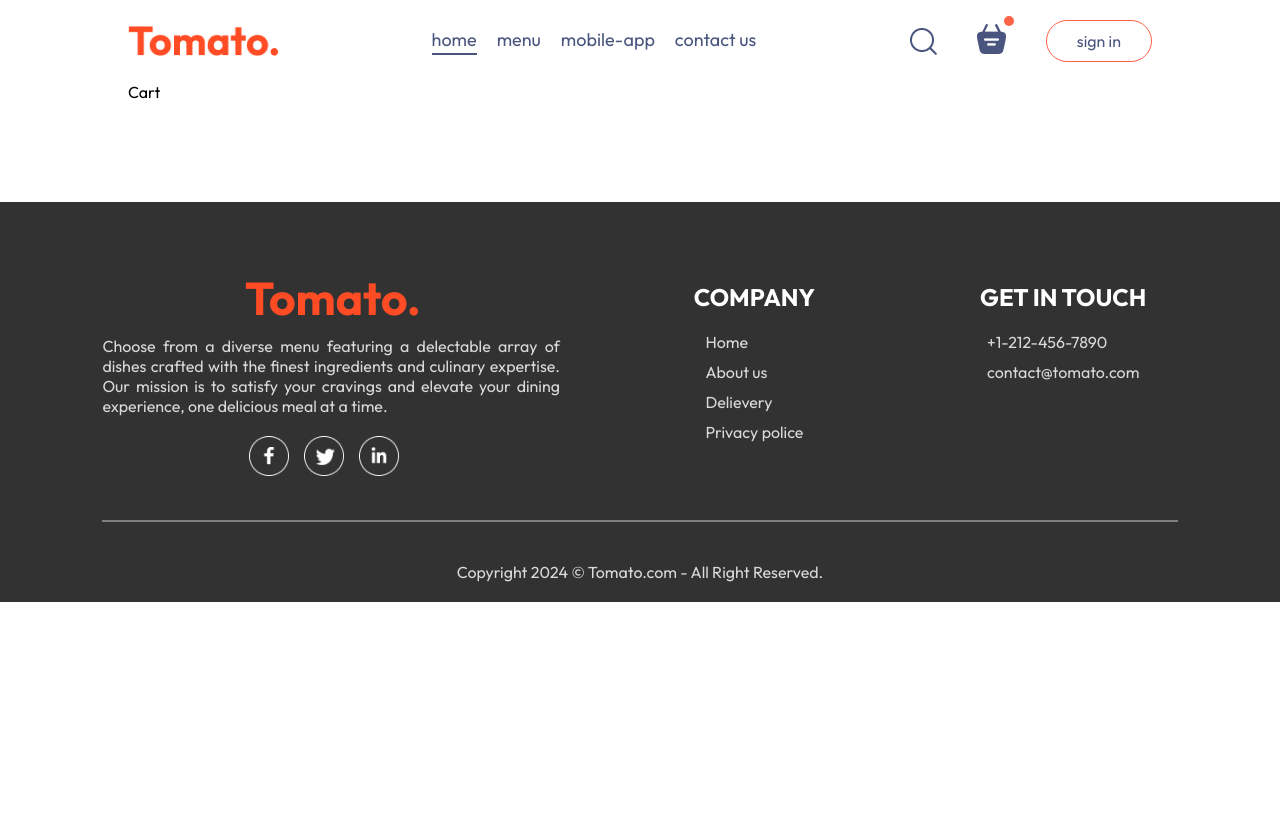
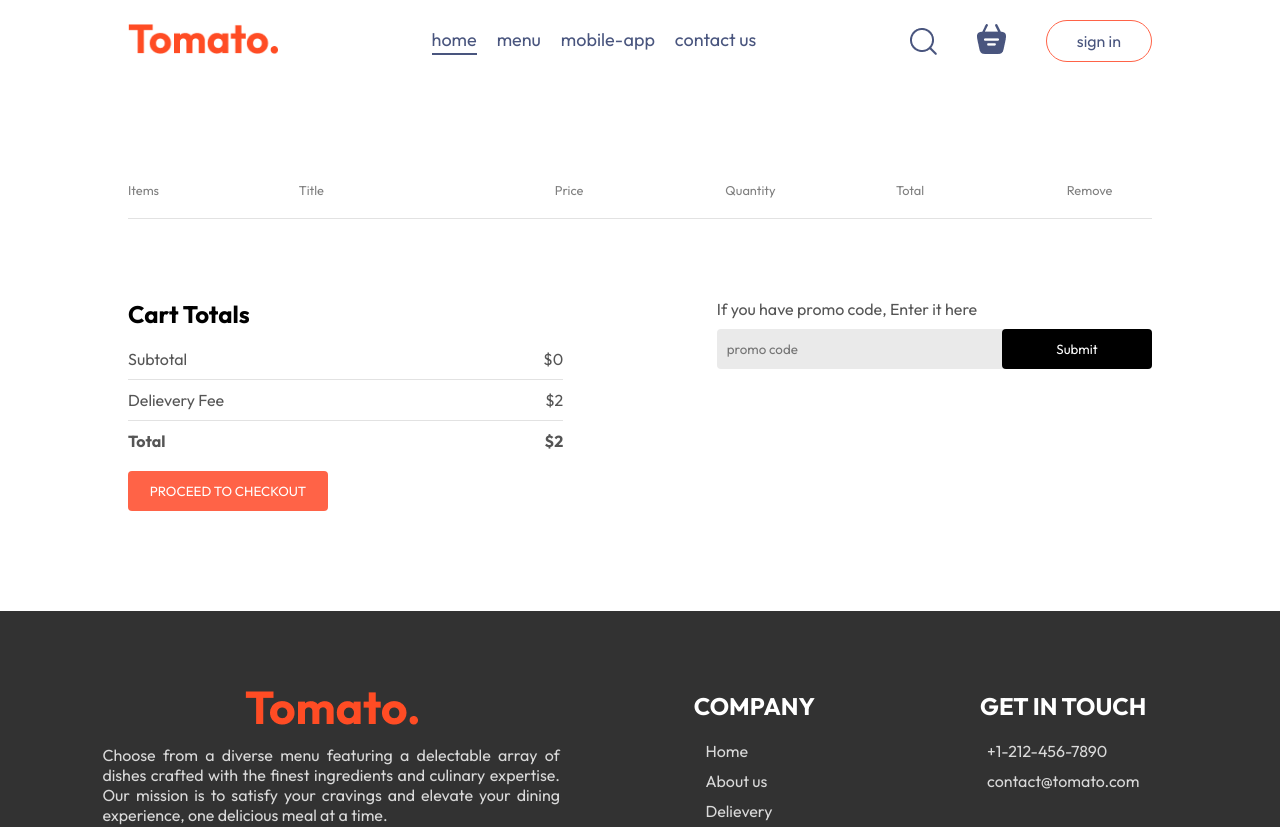
Before and after one commit to LakshanJayaweera426/Full-Stack-Food-Delivery-Application-with-MERN, a React (Vite) app in the folder frontend/: page /cart in a window 1280 px wide. Shown: the top 827 px of the page. Before the commit the page ends 800 px from the top, so only its background shows below. Built offline with nearby package versions, Linux system fonts and the light colour scheme.

Commit message:
Developed Cart.jsx file and added css properties.

```diff
--- a/frontend/src/components/Navbar/Navbar.jsx
+++ b/frontend/src/components/Navbar/Navbar.jsx
@@ -1,15 +1,18 @@
-import React,{ useState } from 'react'
+import React,{ useContext, useState } from 'react'
 import './Navbar.css'
 import {assets} from '../../assets/assets'
 import { Link } from 'react-router-dom';
+import { StoreContext } from '../../context/StoreContext';
 
 const Navbar = ({setShowLogin}) => {
 
     const [menu,setMenu] = useState("home");
 
+    const {getTotalCartAmount} = useContext(StoreContext);
+
   return (
     <div className='navbar'>
-        <img src={assets.logo} alt="" className="logo" />
+        <Link to='/'><img src={assets.logo} alt="" className="logo" /></Link>
         <ul className="navbar-menu">
             <Link to='./' onClick={()=>setMenu("home")} className={menu==="home"?"active":""}>home</Link>
             <a href='#explore-menu' onClick={()=>setMenu("menu")} className={menu==="menu"?"active":""}>menu</a>
@@ -19,10 +22,8 @@ const Navbar = ({setShowLogin}) => {
         <div className="navbar-right">
             <img src={assets.search_icon} alt="" />
             <div className="navbar-search-icon">
-                <img src={assets.basket_icon} alt="" />
-                <div className="dot">
-
-                </div>
+                <Link to='./cart'><img src={assets.basket_icon} alt="" /></Link>
+                <div className={getTotalCartAmount()===0?"":"dot"}></div>
             </div>
             <button onClick={()=>setShowLogin(true)}>sign in</button>
         </div>
--- a/frontend/src/context/StoreContext.jsx
+++ b/frontend/src/context/StoreContext.jsx
@@ -1,43 +1,48 @@
 import { createContext, useEffect, useState } from "react";
 import { food_list } from "../assets/assets";
 
-
-export const StoreContext = createContext(null)
+export const StoreContext = createContext(null);
 
 const StoreContextProvider = (props) => {
-
-    const [cartItems,setCartItems] = useState({});
+  const [cartItems, setCartItems] = useState({});
 
   const addToCart = (itemId) => {
-        if (!cartItems[itemId]){
-            setCartItems((prev)=>({...prev,[itemId]:1}))
+    if (!cartItems[itemId]) {
+      setCartItems((prev) => ({ ...prev, [itemId]: 1 }));
+    } else {
+      setCartItems((prev) => ({ ...prev, [itemId]: prev[itemId] + 1 }));
     }
-        else{
-            setCartItems((prev)=>({...prev,[itemId]:prev[itemId]+1}))
+  };
+
+  const removeFromCart = (itemId) => {
+    setCartItems((prev) => ({ ...prev, [itemId]: prev[itemId] - 1 }));
+  };
+
+  const getTotalCartAmount = () => {
+    let totalAmount = 0;
+    for (const item in cartItems) {
+      if (cartItems[item] > 0) {
+        let itemInfo = food_list.find((product) => product._id === item);
+        totalAmount += itemInfo.price * cartItems[item];
       }
     }
-
-    const removeFromCart = (itemId) => {
-        setCartItems((prev)=>({...prev,[itemId]:prev[itemId]-1}))
-    }
-
-    useEffect(()=>{
-        console.log(cartItems);
-    },[cartItems])
+    return totalAmount;
+  };
 
   const contextValue = {
     food_list,
     cartItems,
     setCartItems,
     addToCart,
-        removeFromCart
-    }
+    removeFromCart,
+    getTotalCartAmount,
+  };
 
   return (
     <StoreContext.Provider value={contextValue}>
       {props.children}
     </StoreContext.Provider>
-    )
-}
+  );
+};
 
 export default StoreContextProvider;
--- a/frontend/src/pages/Cart/Cart.css
+++ b/frontend/src/pages/Cart/Cart.css
@@ -0,0 +1,90 @@
+.cart{
+    margin-top: 100px;
+}
+.cart-items-title{
+    display: grid;
+    grid-template-columns: 1fr 1.5fr 1fr 1fr 1fr 0.5fr;
+    align-items: center;
+    color: gray;
+    font-size: max(1vw,12px);
+}
+.cart-items-item{
+    margin: 10px 0px;
+    color: black;
+}
+.cart-items-item img{
+    width: 50px;
+}
+.cart hr{
+    height: 1px;
+    background-color: #e2e2e2;
+    border: none;
+}
+.cross{
+    cursor: pointer;
+}
+.cart-bottom{
+    margin-top: 80px;
+    display: flex;
+    justify-content: space-between;
+    gap: max(12vw,20px);
+}
+.cart-total{
+    flex:1;
+    display: flex;
+    flex-direction: column;
+    gap: 20px;
+}
+.cart-total-details{
+    display: flex;
+    justify-content: space-between;
+    color: #555;
+}
+.cart-total hr{
+    margin: 10px 0px;
+}
+.cart-total button{
+    border: none;
+    color: white;
+    background-color: tomato;
+    width: max(12vw,200px);
+    padding: 12px 0px;
+    border-radius: 4px;
+    cursor: pointer;
+}
+.cart-promocode{
+    flex: 1;
+}
+.cart-promocode p{
+    color: #555;
+}
+.cart-promocode-input{
+    margin-top: 10px;
+    display: flex;
+    justify-content: space-between;
+    align-items: center;
+    background-color: #eaeaea;
+    border-radius: 4px;
+}
+.cart-promocode-input input{
+    background: transparent;
+    border: none;
+    outline: none;
+    padding-left: 10px;
+}
+.cart-promocode-input button{
+    width: max(10vw, 150px);
+    padding: 12px 5px;
+    background-color: black;
+    border: none;
+    color: white;
+    border-radius: 4px;
+}
+@media(max-width:750px){
+    .cart-bottom{
+        flex-direction: column-reverse;
+    }
+    .cart-promocode{
+        justify-content: start;
+    }
+}
--- a/frontend/src/pages/Cart/Cart.jsx
+++ b/frontend/src/pages/Cart/Cart.jsx
@@ -1,10 +1,77 @@
-import React from 'react'
-import './Cart.css'
+import React, { useContext } from "react";
+import "./Cart.css";
+import { StoreContext } from "../../context/StoreContext";
+import { useNavigate } from "react-router-dom";
 
 const Cart = () => {
+  const { cartItems, food_list, removeFromCart, getTotalCartAmount } = useContext(StoreContext);
+
+  const navigate = useNavigate();
+
   return (
-    <div>Cart</div>
-  )
-}
+    <div className="cart">
+      <div className="cart-items">
+        <div className="cart-items-title">
+          <p>Items</p>
+          <p>Title</p>
+          <p>Price</p>
+          <p>Quantity</p>
+          <p>Total</p>
+          <p>Remove</p>
+        </div>
+        <br />
+        <hr />
+        {food_list.map((item, index) => {
+          if (cartItems[item._id] > 0) {
+            return (
+              <div>
+                <div className="cart-items-title cart-items-item">
+                  <img src={item.image} alt="" />
+                  <p>{item.name}</p>
+                  <p>${item.price}</p>
+                  <p>{cartItems[item._id]}</p>
+                  <p>${item.price * cartItems[item._id]}</p>
+                  <p onClick={()=>removeFromCart(item._id)} className="cross">X</p>
+                </div>
+                <hr />
+              </div>
+            );
+          }
+        })}
+      </div>
+      <div className="cart-bottom">
+        <div className="cart-total">
+          <h2>Cart Totals</h2>
+          <div>
+            <div className="cart-total-details">
+              <p>Subtotal</p>
+              <p>${getTotalCartAmount()}</p>
+            </div>
+            <hr />
+            <div className="cart-total-details">
+              <p>Delievery Fee</p>
+              <p>${2}</p>
+            </div>
+            <hr />
+            <div className="cart-total-details">
+              <b>Total</b>
+              <b>${getTotalCartAmount()+2}</b>
+            </div>
+          </div>
+          <button onClick={()=>navigate('/order')}>PROCEED TO CHECKOUT</button>
+        </div>
+        <div className="cart-promocode">
+          <div>
+            <p>If you have promo code, Enter it here</p>
+            <div className="cart-promocode-input">
+              <input type="text" placeholder="promo code"/>
+              <button>Submit</button>
+            </div>
+          </div>
+        </div>
+      </div>
+    </div>
+  );
+};
 
-export default Cart
+export default Cart;
--- a/frontend/src/pages/PlaceOrders/PlaceOrders.jsx
+++ b/frontend/src/pages/PlaceOrders/PlaceOrders.jsx
@@ -3,7 +3,7 @@ import './PlaceOrders.css'
 
 const PlaceOrders = () => {
   return (
-    <div>PlaceOrders</div>
+    <div></div>
   )
 }
 
```
Lines whose indentation alone changed are shown as unchanged.
